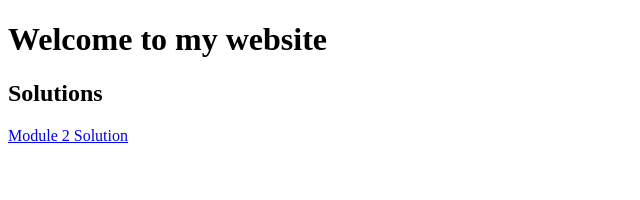
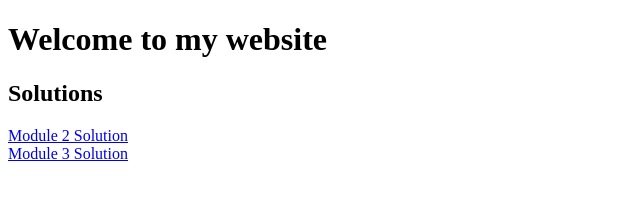
Before and after one commit to shresthgupta9/coursera-test, a plain HTML site: page index.html in a window 1280 px wide. Shown: the whole page, without its empty margins (0-640 px from the left). Drawn offline with Linux system fonts and the light colour scheme.

Commit message:
added module 3 soln link

```diff
--- a/index.html
+++ b/index.html
@@ -13,6 +13,7 @@
 
     <div><h2>Solutions</h2></div>
     <div><a href="module2-solution/index.html">Module 2 Solution</a></div>
+    <div><a href="module3-solution/index.html">Module 3 Solution</a></div>
 
 </body>
 </html>
```
